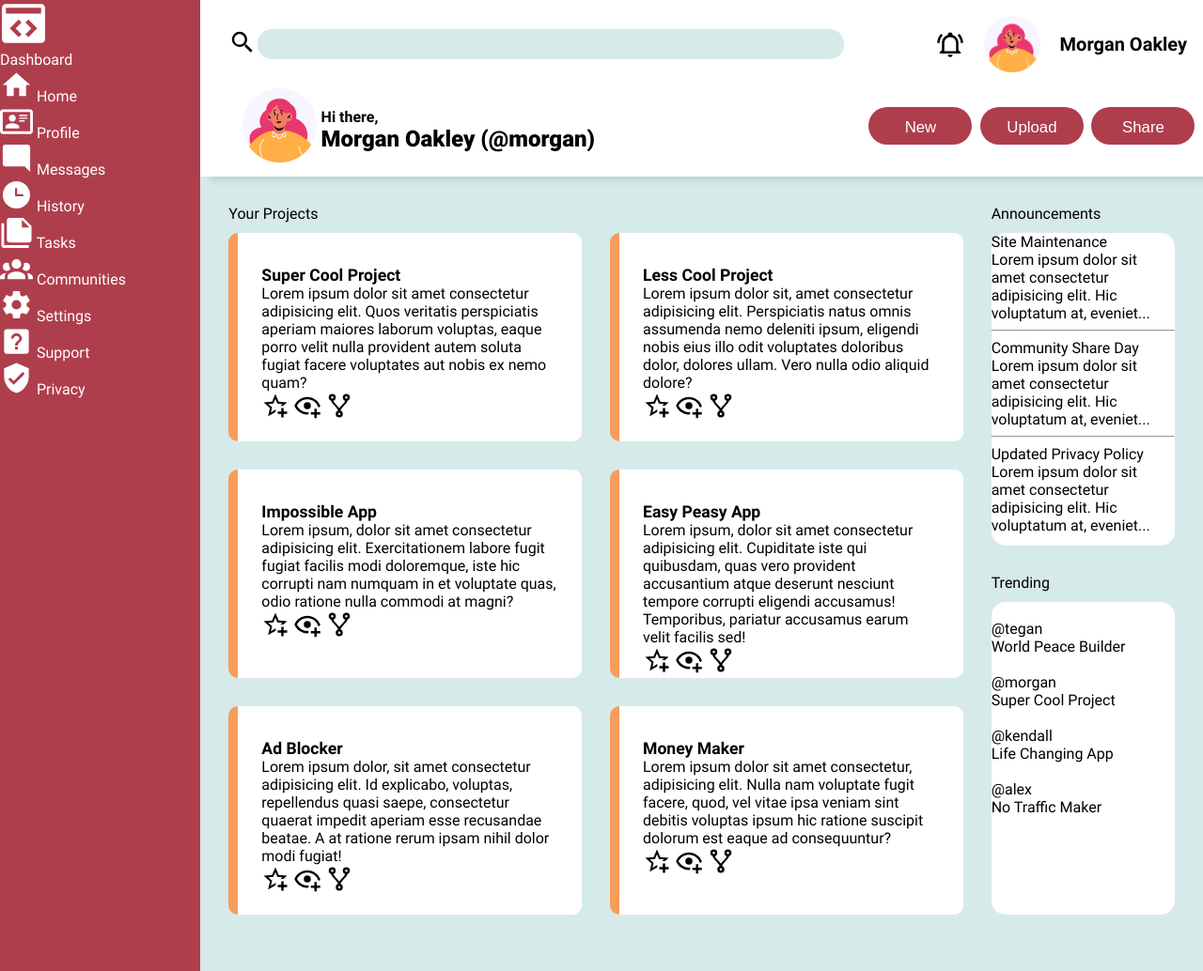
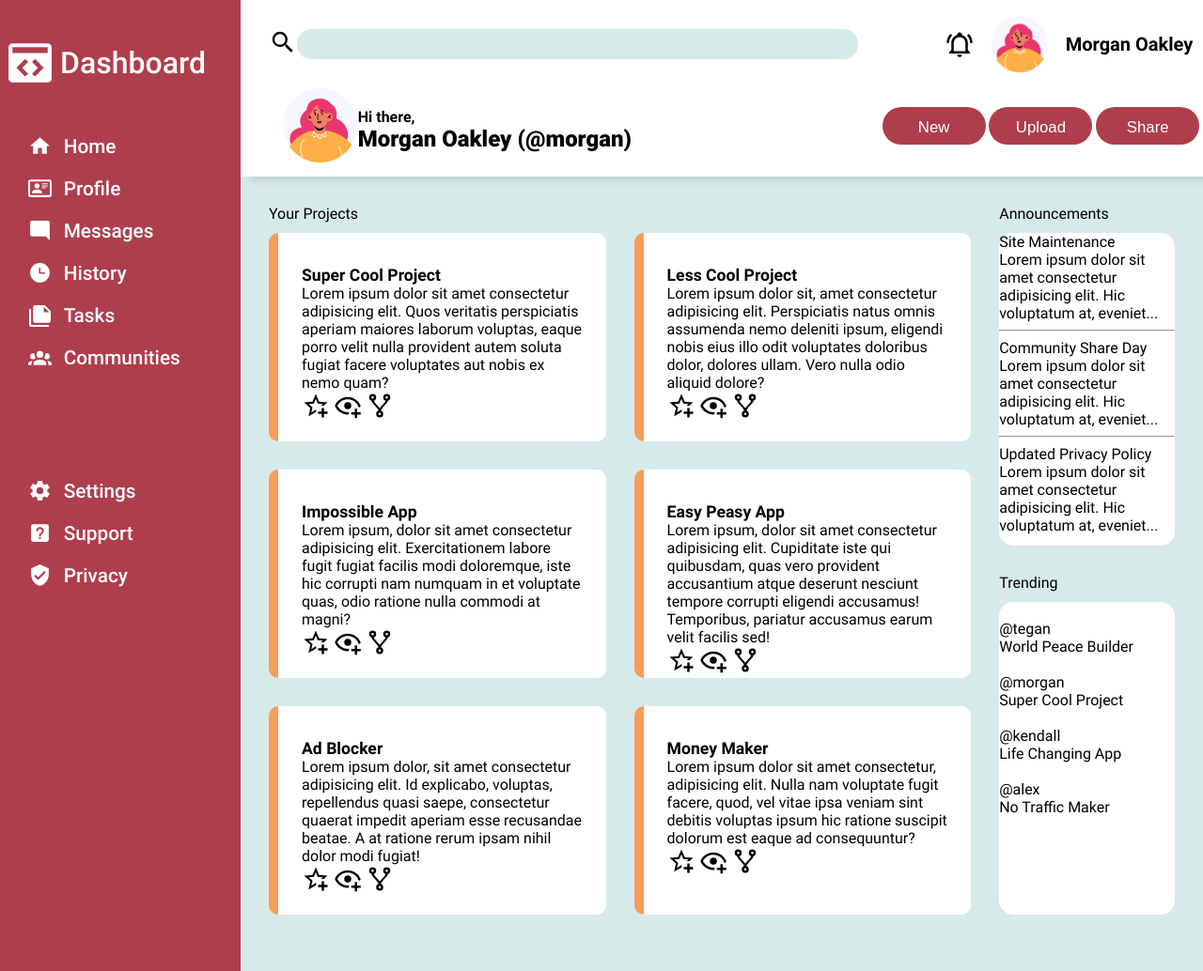
Before and after one commit to ya-hs/top-html-admin-dashboard, a plain HTML site: page index.html in a window 1280 px wide. Shown: the whole page at 94% size. Drawn offline with Linux system fonts and the light colour scheme.

Commit message:
:lipstick: Update styles for nav element

```diff
--- a/style.css
+++ b/style.css
@@ -233,7 +233,7 @@ video {
 
 body {
     display: grid;
-    grid-template-columns: 1fr 5fr;
+    grid-template-columns: 1fr 4fr;
     grid-template-rows: 1fr 4fr;
     height: 100vh;
     font-family: 'Roboto';
@@ -363,16 +363,49 @@ nav {
 
     background-color: #af3e4d;
     color: white;
+
+    display: grid;
+    grid-template-columns: 1fr;
+    grid-template-rows: 1fr 2.75fr 4fr;
+}
+
+.logo-container {
+    display: grid;
+    grid-template-columns: 1fr 3fr;
+    grid-template-rows: 1fr;
 }
 
 .logo-container svg {
     fill: white;
     height: 50px;
+
+    align-self: center;
+    justify-self: center;
+}
+
+.logo-container h1 {
+    font-size: 2rem;
+    font-weight: 500;
+    align-self: center;
+}
+
+ul {
+    padding-left: 30px;
+}
+
+.nav-item {
+    display: grid;
+    grid-template-columns: 1fr 5fr;
+    font-size: 1.3rem;
+    font-weight: 500;
+    align-items: center;
+    padding-top: 10px;
+    padding-bottom: 10px;
 }
 
 .nav-item svg {
     fill: white;
-    height: 35px;
+    height: 25px;
 }
 
 /* #endregion ********************************************************************** */
```
